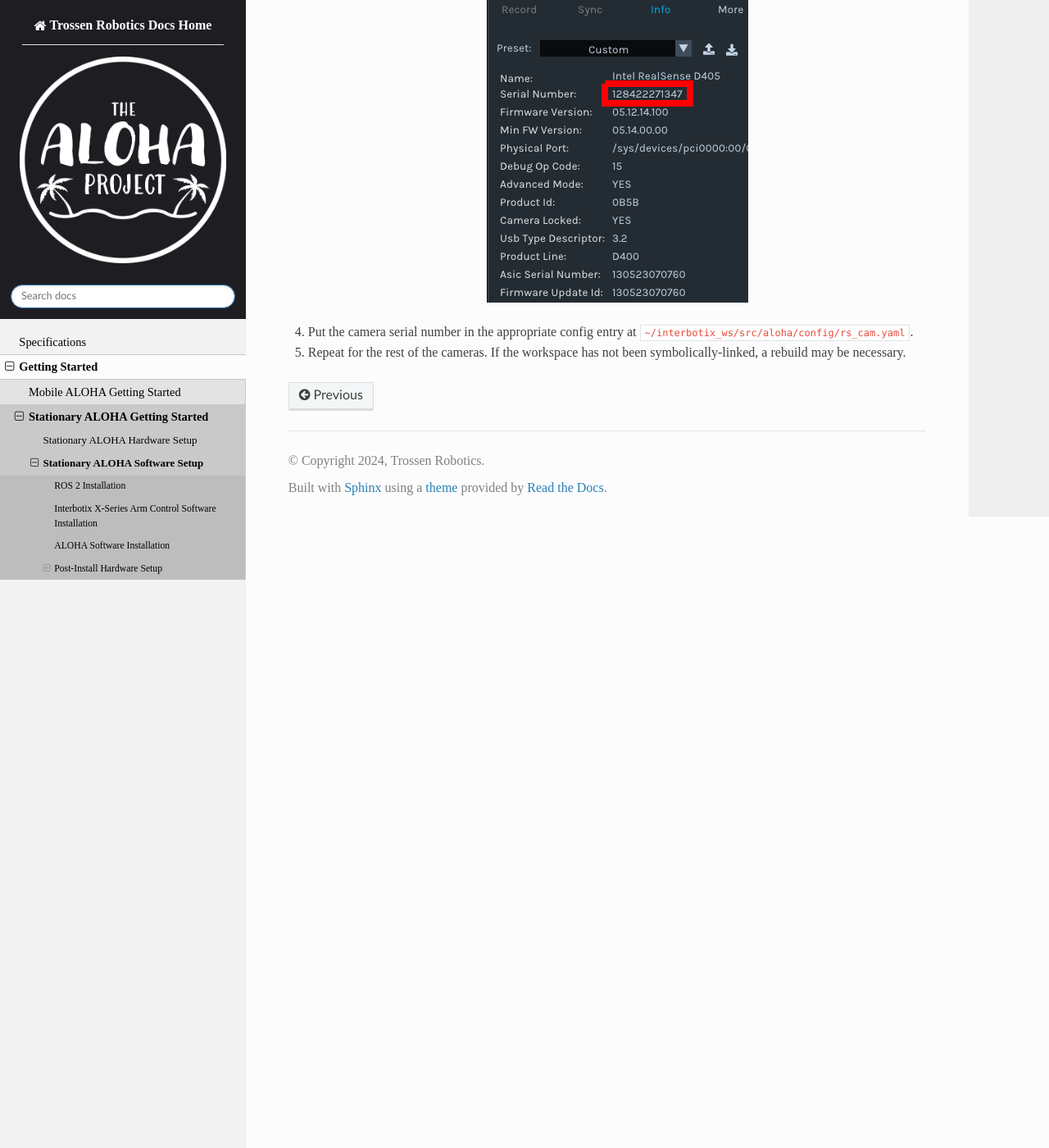
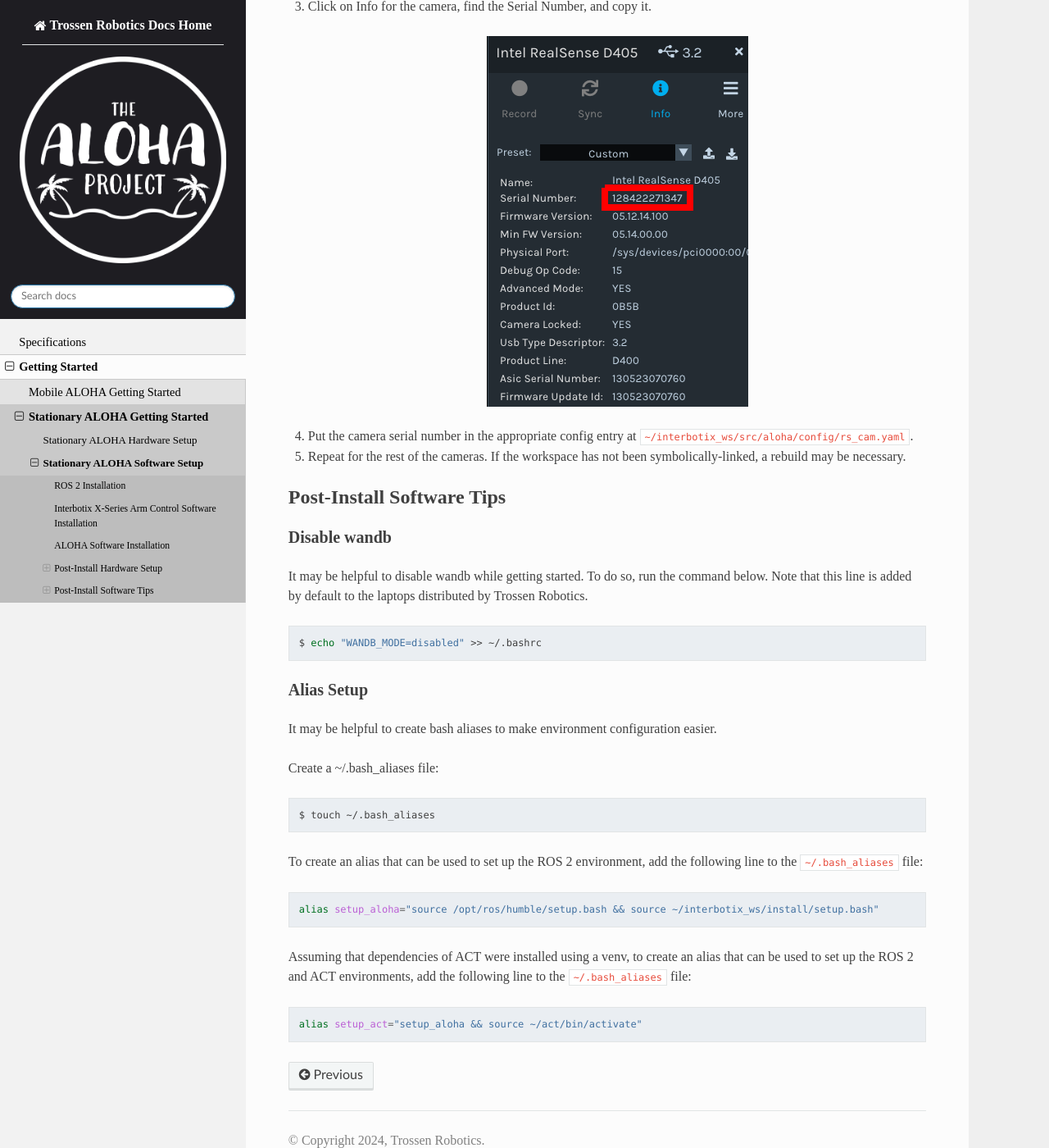
Before and after one commit to TrossenRobotics/aloha_docs, a Sphinx documentation site: the page built from docs/getting_started/stationary/software_setup.rst, in a window 1280 px wide and 1400 px high, scrolled down 3612 px. Shown: the whole window at 82% size. Built offline with Sphinx 7.4.7 and the Read the Docs theme 2.0.0, drawn with Linux system fonts in a browser that asks for light colours; some web fonts are replaced; some of the changed text lies outside the part shown.

Commit message:
Add more post-install steps

```diff
--- a/docs/getting_started/stationary/software_setup.rst
+++ b/docs/getting_started/stationary/software_setup.rst
@@ -56,6 +56,11 @@
 3.  Installs dependencies.
 4.  Builds the control software and other related tools.
 5.  Configures the ROS 2 environment.
+
+.. tip::
+
+  After running the install script, remove all added lines beneath the ``# Interbotix Configurations`` header in the ``~/.bashrc`` file.
+  Doing so will make environment configuration easier later on.
 
 ALOHA Software Installation
 ===========================
@@ -180,3 +185,40 @@
 
 5.  Repeat for the rest of the cameras.
     If the workspace has not been symbolically-linked, a rebuild may be necessary.
+
+Post-Install Software Tips
+==========================
+
+Disable wandb
+-------------
+
+It may be helpful to disable wandb while getting started.
+To do so, run the command below.
+Note that this line is added by default to the laptops distributed by Trossen Robotics.
+
+.. code-block:: bash
+
+  $ echo "WANDB_MODE=disabled" >> ~/.bashrc
+
+Alias Setup
+-----------
+
+It may be helpful to create bash aliases to make environment configuration easier.
+
+Create a ~/.bash_aliases file:
+
+.. code-block:: bash
+
+  $ touch ~/.bash_aliases
+
+To create an alias that can be used to set up the ROS 2 environment, add the following line to the ``~/.bash_aliases`` file:
+
+.. code-block:: bash
+
+  alias setup_aloha="source /opt/ros/humble/setup.bash && source ~/interbotix_ws/install/setup.bash"
+
+Assuming that dependencies of ACT were installed using a venv, to create an alias that can be used to set up the ROS 2 and ACT environments, add the following line to the ``~/.bash_aliases`` file:
+
+.. code-block:: bash
+
+  alias setup_act="setup_aloha && source ~/act/bin/activate"
```
